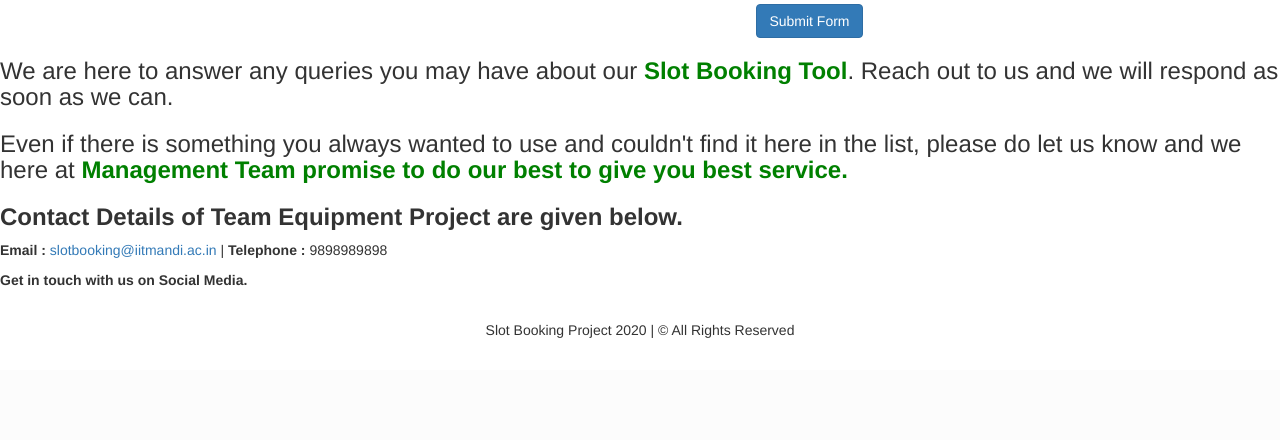
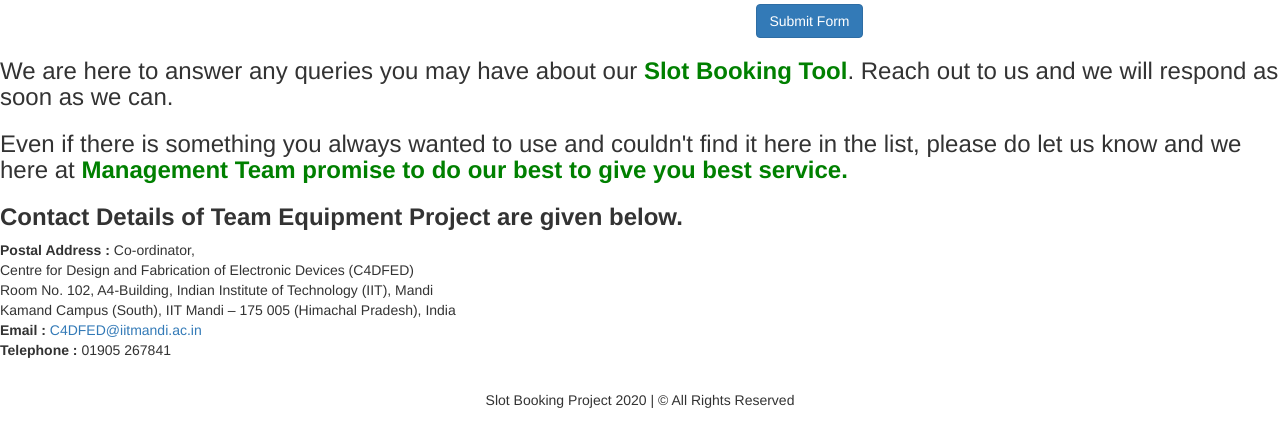
Before and after one commit to eaakashmaurya/CS308_Fall20-Team5_SlotBookingProject, a PHP site: page /contactus.php in a window 1280 px wide. Shown: the part 565-1005 px from the top of the page. Before the commit the page ends 903 px from the top, so only its background shows below. Run offline with PHP 8.4, Linux system fonts and the light colour scheme; some web fonts are replaced.

Commit message:
Updated Contact Details

```diff
--- a/contactus.php
+++ b/contactus.php
@@ -116,12 +116,14 @@ session_start();
         <p><h3>Even if there is something you always wanted to use and couldn't find it here <font color="green"><strong></strong></font>in the list, please do let us know and we here at <font color="green"><strong>Management Team promise to do our best to give you best service.</strong></font> </h3></p>
         <p><b><h3>Contact Details of Team Equipment Project are given below.</h3></b></p>
         <p class="edit2">
-
-        <strong>Email      :</strong>  <a href="slotbooking@iitmandi.ac.in">slotbooking@iitmandi.ac.in</a>
-        |
-        <strong>Telephone  :</strong>  9898989898
+        <strong>Postal Address  :</strong>  Co-ordinator,<br>
+        Centre for Design and Fabrication of Electronic Devices (C4DFED)<br>
+        Room No. 102, A4-Building,  Indian Institute of Technology (IIT), Mandi<br>
+        Kamand Campus (South), IIT Mandi – 175 005 (Himachal Pradesh), India<br>
+        <strong>Email      :</strong>  <a href="slotbooking@iitmandi.ac.in">C4DFED@iitmandi.ac.in</a><br>
+        <strong>Telephone  :</strong>  01905 267841
         </p>
-        <p class="edit2"><strong>Get in touch with us on Social Media.</strong></p>
+        <!-- <p class="edit2"><strong>Get in touch with us on Social Media.</strong></p> -->
 
 </div>
      </body>
--- a/index.php
+++ b/index.php
@@ -68,9 +68,8 @@
             <li>
               <p style="padding:0 1em;">
                 <br><br>
-                <i class="fas fa-phone"></i>&nbsp;&nbsp;+606 555 2000<br>
-                <i class="fas fa-phone"></i>&nbsp;&nbsp;+606 331 6247<br>
-                <i class="fas fa-envelope"></i>&nbsp;&nbsp;<a href="#">iitmandi.ac.in</a>
+                <i class="fas fa-phone"></i>&nbsp;&nbsp;01905 267841<br>
+                <i class="fas fa-envelope"></i>&nbsp;&nbsp;<a href="mailto:c4dfed@iitmandi.ac.in">C4DFED@iitmandi.ac.in</a>
                 <i> <a href="contactus.php"> Contact Us </a> </i>
               </p>
             </li>
```
